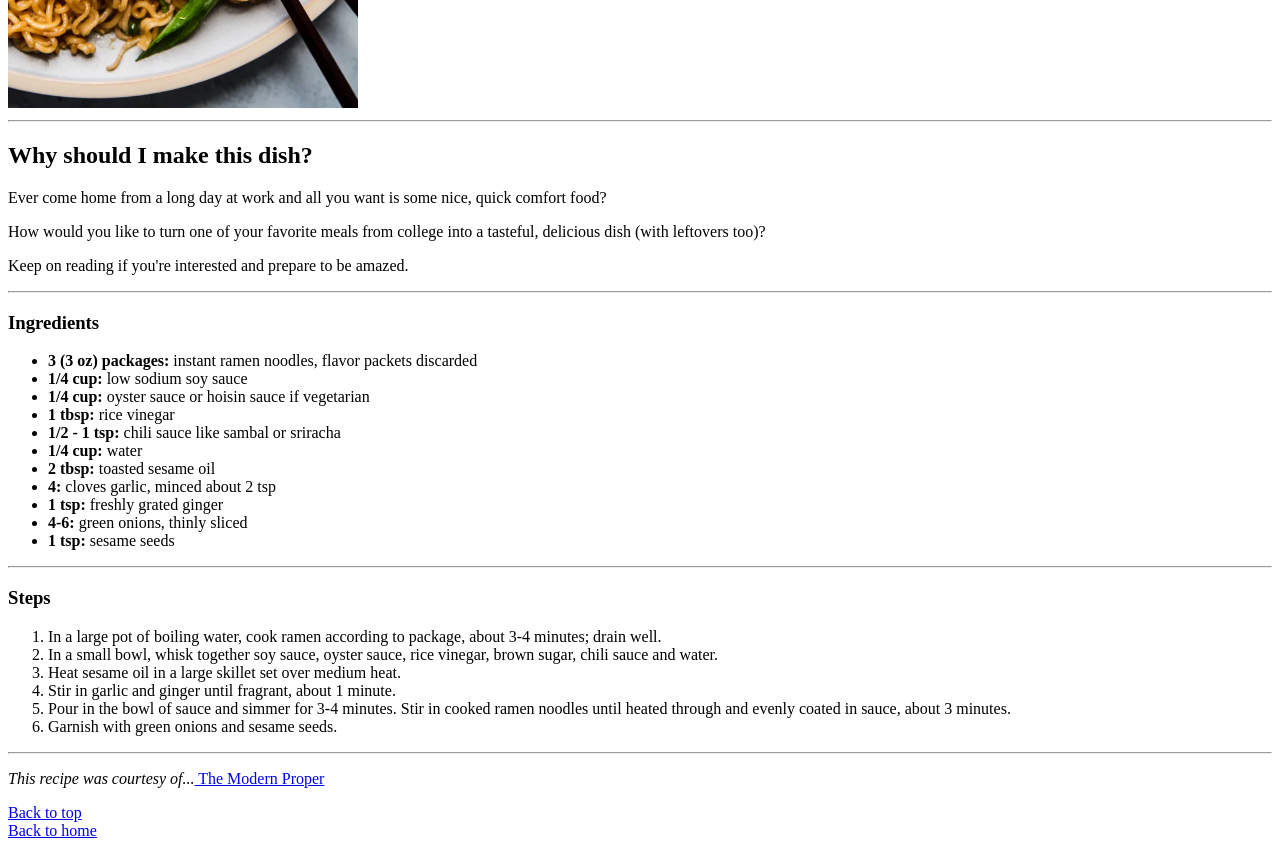
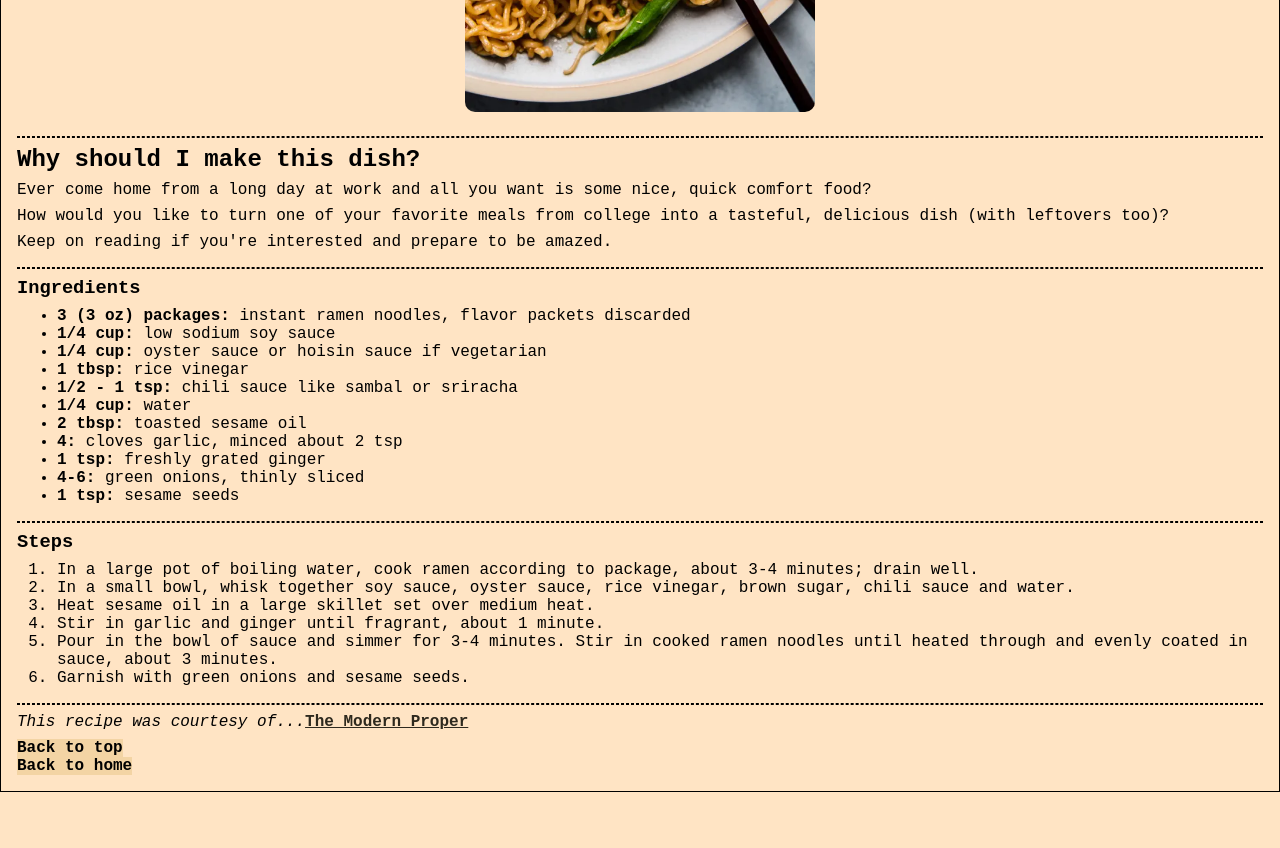
Before and after one commit to YarXela/odin-recipes, a plain HTML site: page recipes/ramen.html in a window 1280 px wide. Shown: the part 560-1408 px from the top of the page. After the commit the page ends 1352 px from the top, so only its background shows below. Drawn offline with Linux system fonts and the light colour scheme.

Commit message:
Add class to anchors

```diff
--- a/recipes/ramen.html
+++ b/recipes/ramen.html
@@ -4,6 +4,7 @@
     <meta charset="UTF-8">
     <meta http-equiv="X-UA-Compatible" content="IE=edge">
     <meta name="viewport" content="width=device-width, initial-scale=1.0">
+    <link rel="stylesheet" href="ramen-styles.css">
     <title>Sesame Garlic Ramen Noodles Recipe</title>
   </head>
   <body>
@@ -40,8 +41,8 @@
       <li>Garnish with green onions and sesame seeds.</li>
     </ol>
     <hr>
-    <p><em>This recipe was courtesy of...</em><a href="https://themodernproper.com/sesame-garlic-ramen-noodles"> The Modern Proper</a></p>
-    <a href="ramen.html">Back to top</a><br>
-    <a href="../index.html">Back to home</a>
+    <p><em>This recipe was courtesy of...</em><a class="credit" href="https://themodernproper.com/sesame-garlic-ramen-noodles">The Modern Proper</a></p>
+    <a class="back" href="ramen.html">Back to top</a><br>
+    <a class="back" href="../index.html">Back to home</a>
   </body>
 </html>
```
